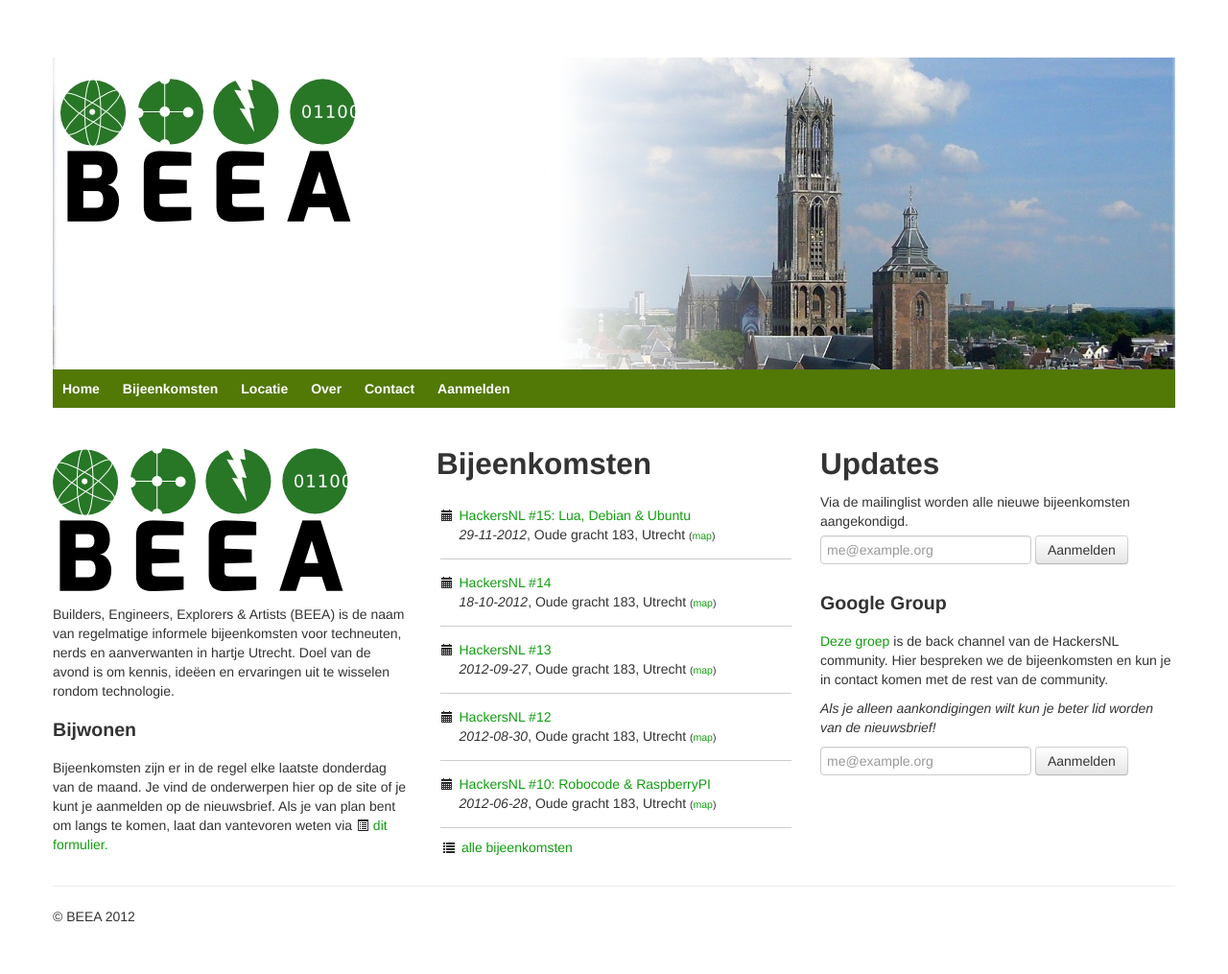
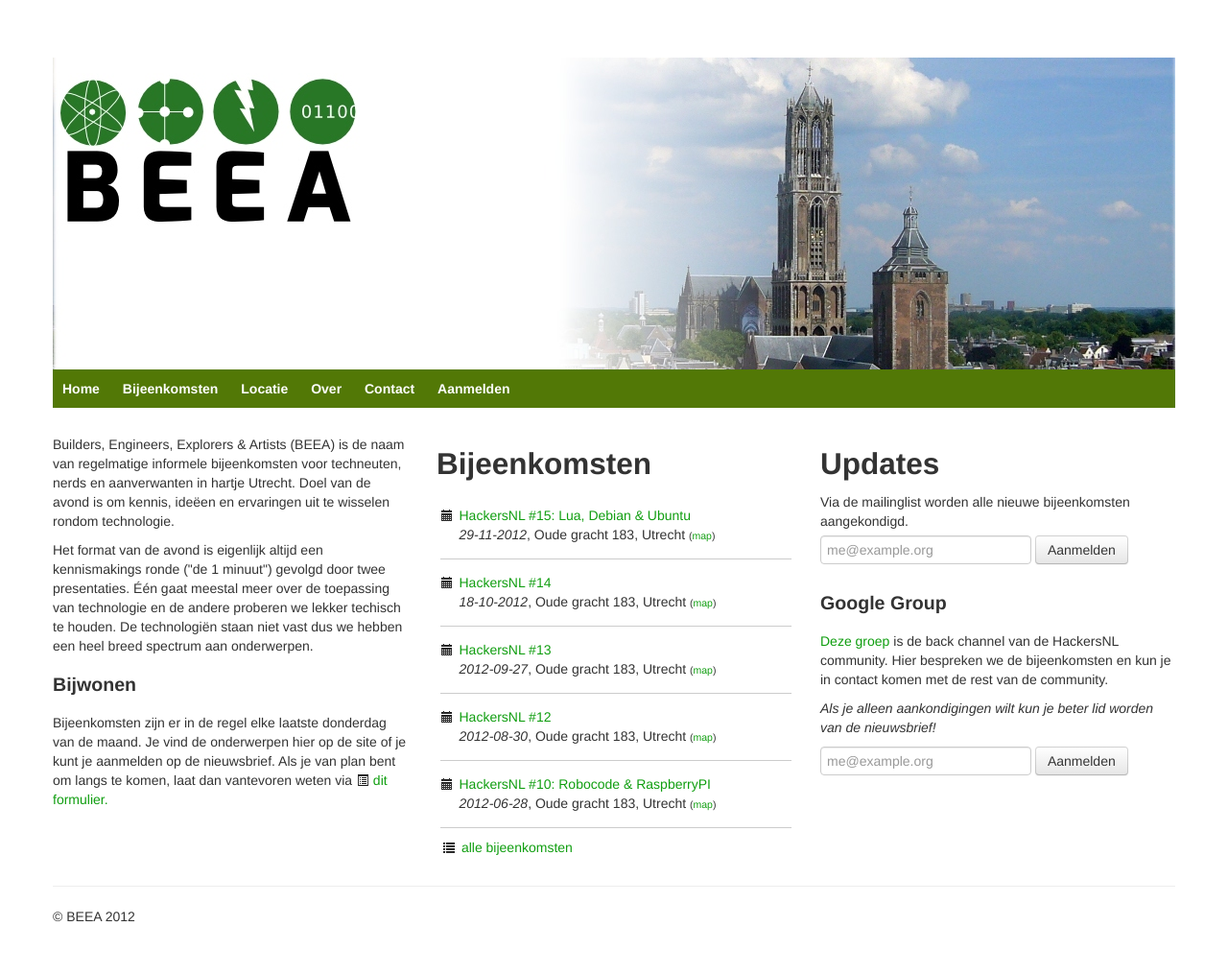
Before and after one commit to HackersNL/hackersnl.github.com, a Jekyll site: the page built from index.html, in a window 1280 px wide. Shown: the whole page at 96% size. Built offline with Jekyll 4.4.1, drawn with Linux system fonts in a browser that asks for light colours; nearby versions of some CDN libraries; Markdown is read by kramdown in place of the engine named in the settings; the list of posts is cut into pages by our own code.

Commit message:
Logo verwijderd uit sidebar en tekst aangepast
fixes #4

```diff
--- a/index.html
+++ b/index.html
@@ -5,15 +5,17 @@ layout: beea
 <div class="row landing">
 
     <div class="span4">
-        <img class="beea-logo" src="{{ root_url }}/images/beea-logo.png" alt="BEEA logo" />
         <p>
             Builders, Engineers, Explorers &amp; Artists (BEEA) is de naam van regelmatige informele bijeenkomsten voor techneuten, nerds en aanverwanten in hartje Utrecht. Doel van de avond is om kennis, ideëen en ervaringen uit te wisselen rondom technologie.
+        </p>
+        <p>
+            Het format van de avond is eigenlijk altijd een kennismakings ronde ("de 1 minuut") gevolgd door twee presentaties. Één gaat meestal meer over de toepassing van technologie en de andere proberen we lekker techisch te houden. De technologiën staan niet vast dus we hebben een heel breed spectrum aan onderwerpen.
         </p>
 
         <h3>Bijwonen</h3>
         <p>
-        Bijeenkomsten zijn er in de regel elke laatste donderdag van de maand. Je vind de onderwerpen hier op de site of je kunt je aanmelden op de nieuwsbrief.
-        Als je van plan bent om langs te komen, laat dan vantevoren weten via <a href="/aanmelden.html"><i class="icon-list-alt"></i> dit formulier.</a>
+            Bijeenkomsten zijn er in de regel elke laatste donderdag van de maand. Je vind de onderwerpen hier op de site of je kunt je aanmelden op de nieuwsbrief.
+            Als je van plan bent om langs te komen, laat dan vantevoren weten via <a href="/aanmelden.html"><i class="icon-list-alt"></i> dit formulier.</a>
         </p>
     </div>
     <div class="span4">
```
